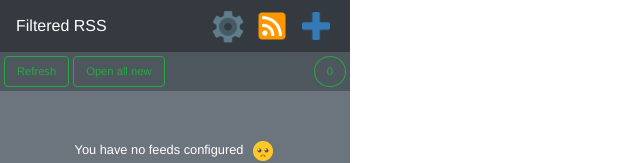
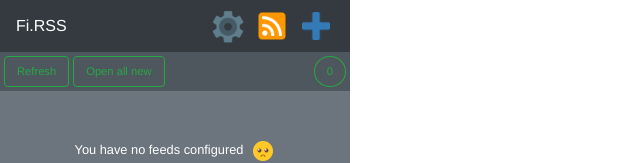
Before and after one commit to coddo/filtered-rss-chrome-extension, a Vue app in the folder filtered-rss-chrome-extension/: page / in a window 1280 px wide. Shown: the top 163 px of the page, without its empty margins (0-640 px from the left). Built offline with nearby package versions, Linux system fonts and the light colour scheme.

Commit message:
Updated names on the toolbar and chrome bar app title

```diff
--- a/filtered-rss-chrome-extension/public/index.html
+++ b/filtered-rss-chrome-extension/public/index.html
@@ -6,12 +6,12 @@
     <meta http-equiv="X-UA-Compatible" content="IE=edge">
     <meta name="viewport" content="width=device-width,initial-scale=1.0">
     <link rel="icon" href="<%= BASE_URL %>favicon.png">
-    <title>filtered-rss-chrome-extension</title>
+    <title>Filtered RSS</title>
   </head>
 
   <body>
     <noscript>
-      <strong>We're sorry but filtered-rss-chrome-extension doesn't work properly without JavaScript enabled. Please enable it to continue.</strong>
+      <strong>We're sorry but Fi.RSS doesn't work properly without JavaScript enabled. Please enable it to continue.</strong>
     </noscript>
     <div id="app"></div>
     <!-- built files will be auto injected -->
--- a/filtered-rss-chrome-extension/src/components/Navbar.vue
+++ b/filtered-rss-chrome-extension/src/components/Navbar.vue
@@ -1,6 +1,6 @@
 <template>
   <nav class="navbar navbar-expand-lg navbar-dark bg-dark">
-    <router-link to="/" class="navbar-brand text-white">Filtered RSS</router-link>
+    <router-link to="/" class="navbar-brand text-white">Fi.RSS</router-link>
 
     <div class="ml-auto">
       <router-link to="/settings">
```
